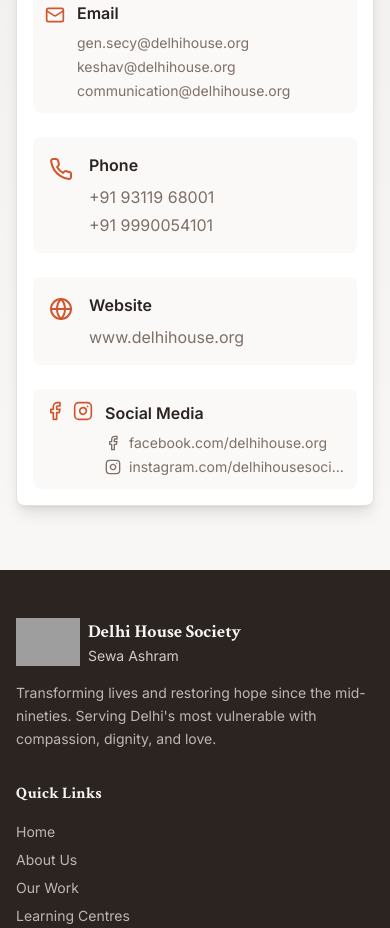
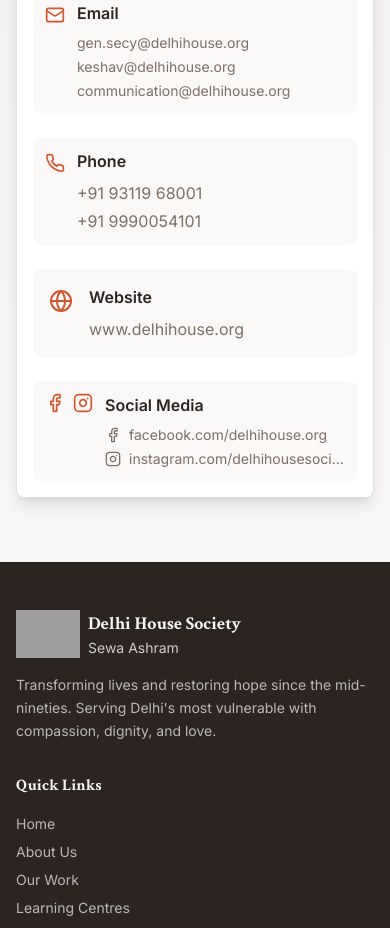
Before and after one commit to tobin051989/sewashram-heart-of-delhi, a React (Vite) app: page /contact in a window 390 px wide. Shown: the part 780-1708 px from the top of the page. Built offline with nearby package versions, Linux system fonts and the light colour scheme; grey boxes are pictures that could not be loaded; the HTML template or start-up script is replaced by a standard one.

Commit message:
Preceding changes

```diff
--- a/src/components/Contact.tsx
+++ b/src/components/Contact.tsx
@@ -73,8 +73,8 @@ const Contact = () => {
                 </div>
               </div>
 
-              <div className="flex items-start gap-4 p-4 rounded-lg bg-muted/30">
-                <Phone className="h-6 w-6 text-primary flex-shrink-0 mt-1" />
+              <div className="flex items-start gap-3 sm:gap-4 p-3 sm:p-4 rounded-lg bg-muted/30 min-w-0">
+                <Phone className="h-5 w-5 sm:h-6 sm:w-6 text-primary flex-shrink-0 mt-1" />
                 <div>
                   <p className="font-semibold text-foreground mb-2">Phone</p>
                   <div className="space-y-1">
```
